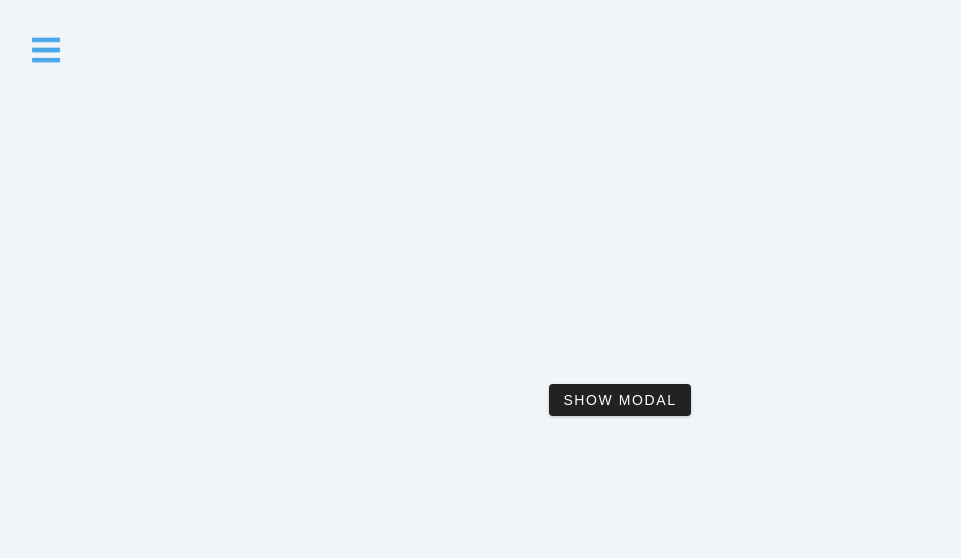
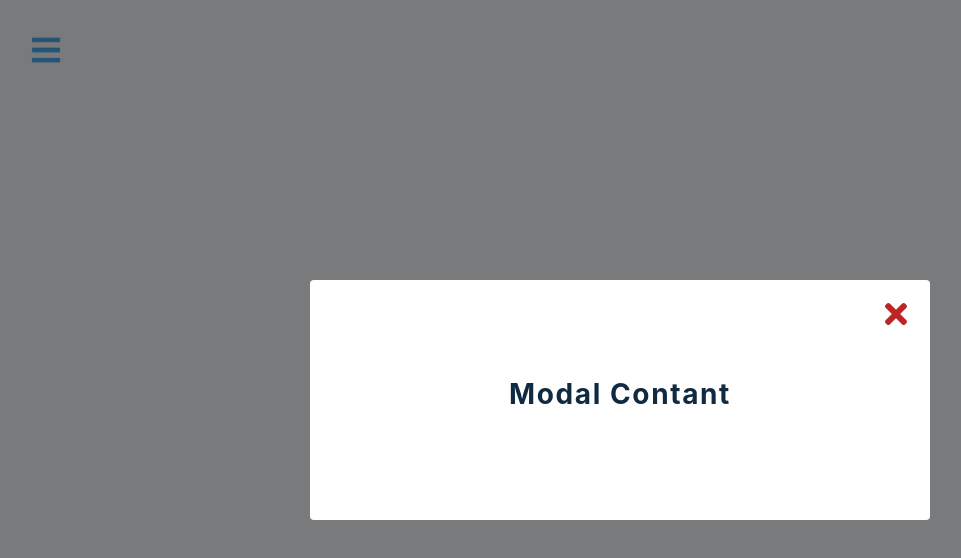
Before and after one commit to o0p/modal-sidebar-react-, a React (Create React App) app: page / in a window 1280 px wide. Both pictures are taken after a click on the button "SHOW MODAL". Shown: the top 558 px of the page, without its empty margins (20-981 px from the left). Built offline with nearby package versions, Linux system fonts and the light colour scheme.

Commit message:
Add ability to open and close sidebar and modal

```diff
--- a/src/Home.js
+++ b/src/Home.js
@@ -1,14 +1,17 @@
 import React, { useContext } from 'react';
 import { FaBars } from 'react-icons/fa';
 import { AppContext, useGlobalContext } from './context';
+
 const Home = () => {
-  const { opensSidebar, openModal } = useGlobalContext();
+  const { openSidebar, openModal } = useGlobalContext();
   return (
     <main>
-      <button className="sidebar-toggle">
+      <button className="sidebar-toggle" onClick={openSidebar}>
         <FaBars />
       </button>
-      <button className="btn">show modal</button>
+      <button className="btn" onClick={openModal}>
+        show modal
+      </button>
     </main>
   );
 };
--- a/src/Modal.js
+++ b/src/Modal.js
@@ -1,12 +1,18 @@
 import React from 'react';
 import { FaTimes } from 'react-icons/fa';
+import { useGlobalContext } from './context';
 
 const Modal = () => {
+  const { isModalOpen, closeModal } = useGlobalContext();
+
   return (
-    <div className={`modal-overlay`}>
+    <div
+      className={`${
+        isModalOpen ? 'modal-overlay show-modal' : 'modal-overlay'
+      }`}>
       <div className="modal-container">
         <h3>modal contant</h3>
-        <button className="close-modal-btn">
+        <button className="close-modal-btn" onClick={closeModal}>
           <FaTimes />
         </button>
       </div>
--- a/src/Sidebar.js
+++ b/src/Sidebar.js
@@ -2,14 +2,17 @@
 import logo from './logo.svg';
 import { FaTimes } from 'react-icons/fa';
 import { social, links } from './data';
+import { useGlobalContext } from './context';
 
 const Sidebar = () => {
+  const { isSidebarOpen, closeSidebar } = useGlobalContext();
+
   return (
-    <aside className={`sidebar`}>
+    <aside className={`${isSidebarOpen ? 'sidebar show-sidebar' : 'sidebar'}`}>
       <div className="sidebar-header">
         <img src={logo} className="logo" alt="coding additct" />
-        <button className="close-btn">
-          <FaTimes />f
+        <button className="close-btn" onClick={closeSidebar}>
+          <FaTimes />
         </button>
       </div>
       <ul className="links">
```
